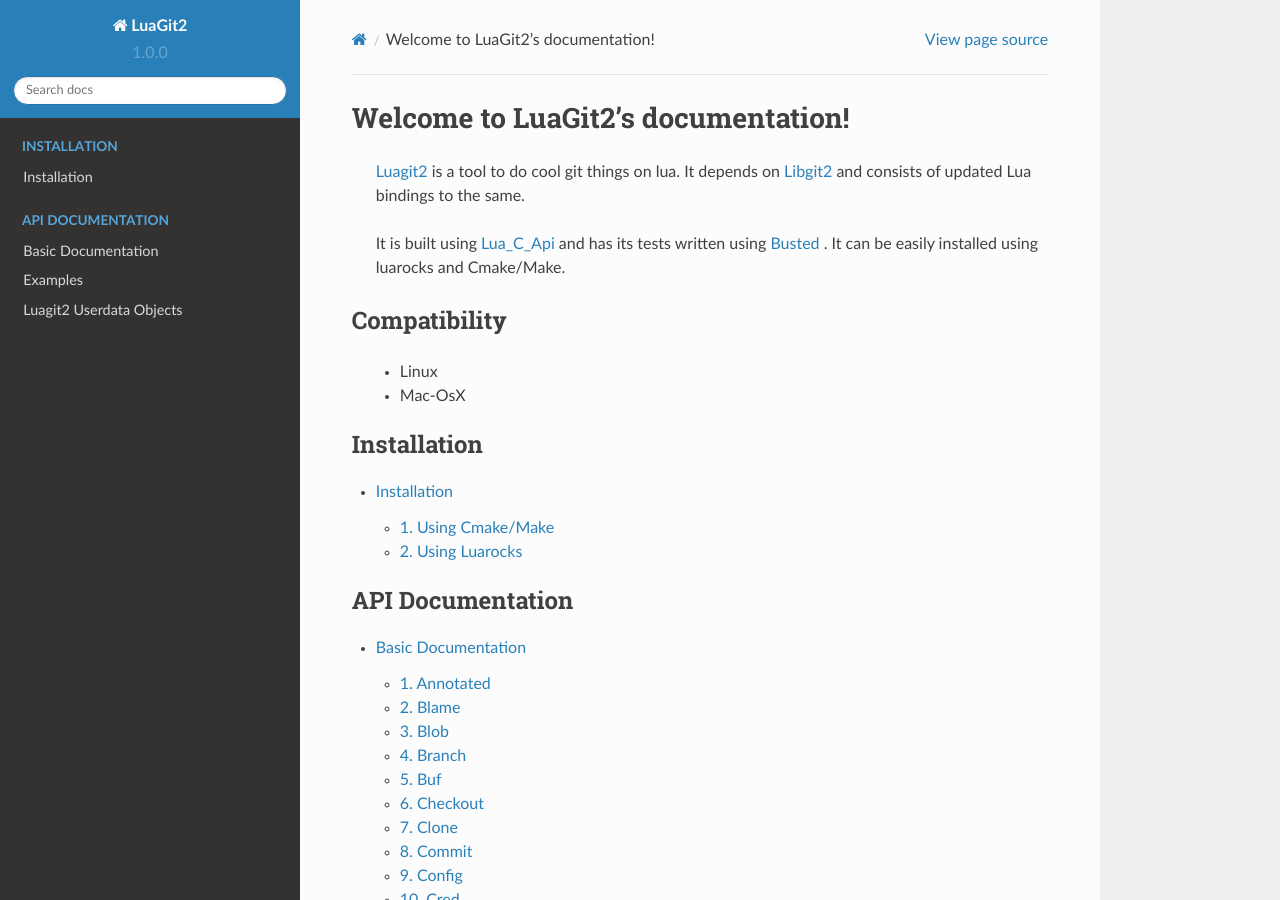
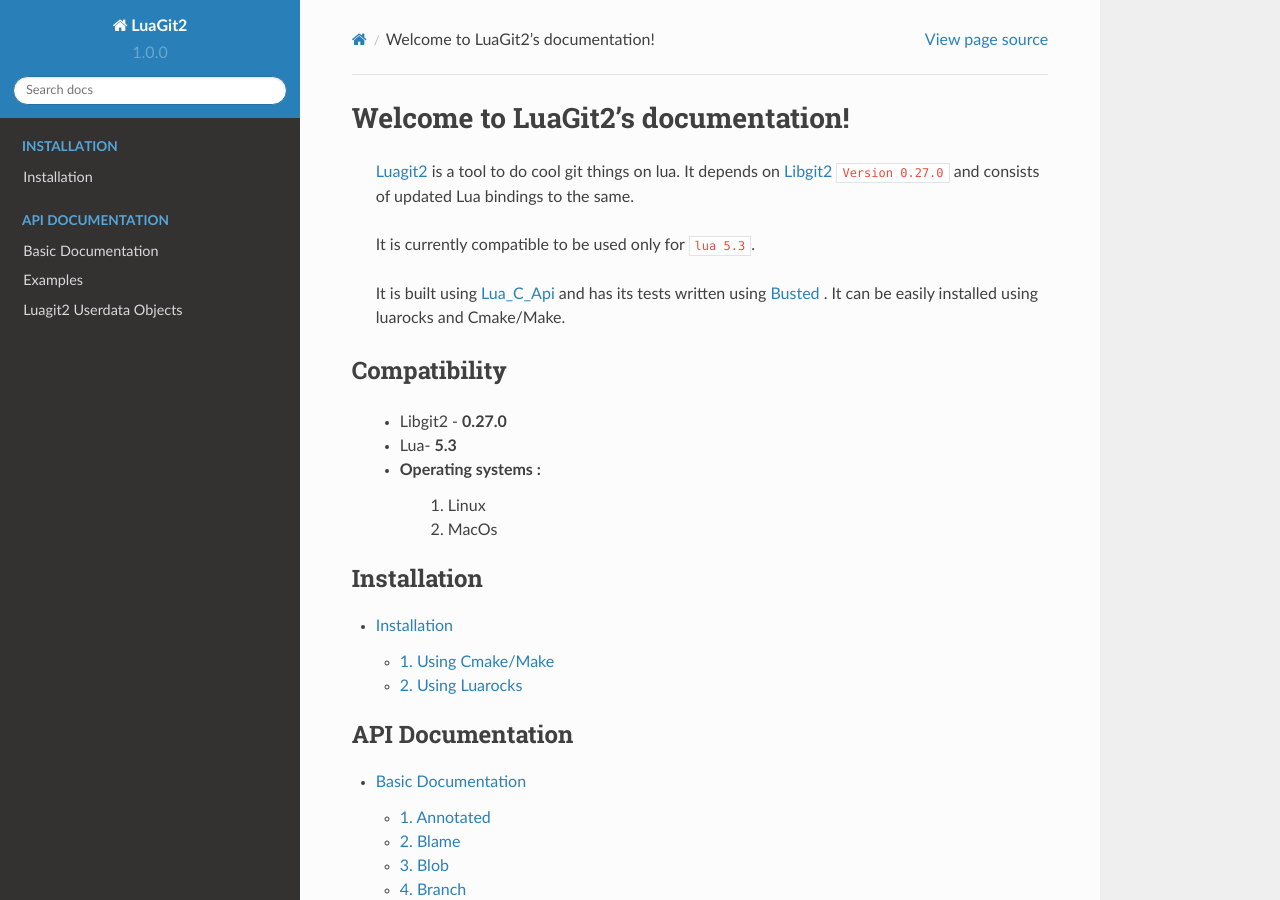
Before and after one commit to SatyendraBanjare/luagit2, a Sphinx documentation site: the page built from docs/source/index.rst, in a window 1280 px wide and 900 px high. Built offline with Sphinx 7.4.7 and the Read the Docs theme 2.0.0, drawn with Linux system fonts in a browser that asks for light colours.

Commit message:
docs: Added dependency version for lua & libgit

```diff
--- a/docs/source/index.rst
+++ b/docs/source/index.rst
@@ -6,8 +6,10 @@
 Welcome to LuaGit2's documentation!
 ===================================
 
- `Luagit2`_ is a tool to do cool git things on lua. It depends on `Libgit2`_ and
+ `Luagit2`_ is a tool to do cool git things on lua. It depends on `Libgit2`_ ``Version 0.27.0`` and
  consists of updated Lua bindings to the same.
+
+ It is currently compatible to be used only for ``lua 5.3``.
 
  It is built using `Lua_C_Api`_ and has its tests written using `Busted`_ . It can be easily
  installed using luarocks and Cmake/Make.
@@ -16,8 +18,12 @@
 Compatibility
 *************
 
-	* Linux
-	* Mac-OsX
+   * Libgit2 - **0.27.0**
+   * Lua- **5.3**
+
+   * Operating systems :
+      1. Linux
+      2. MacOs
 
 .. _Libgit2: https://github.com/libgit2/libgit2
 .. _Luagit2: https://github.com/SatyendraBanjare/luagit2
```
